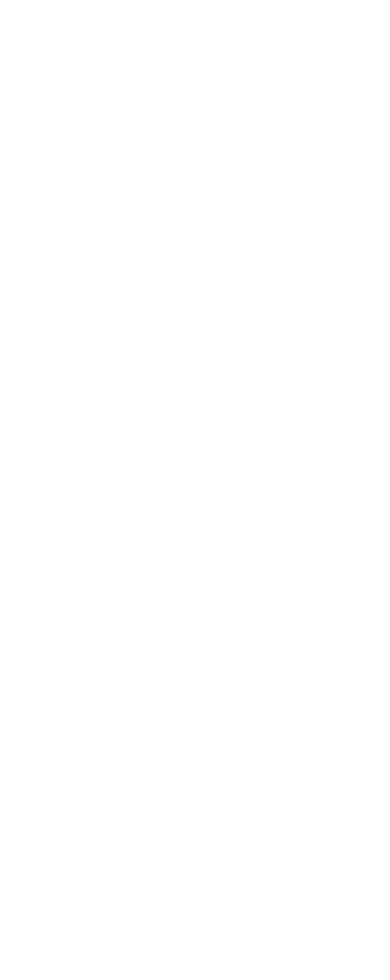
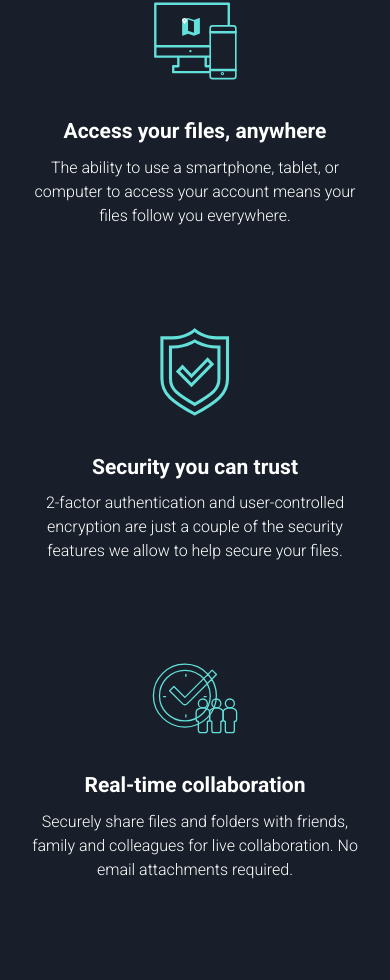
Before and after one commit to code-looney/fylo-landing-page, a React (Vite) app: page / in a window 390 px wide. Shown: the part 1010-1990 px from the top of the page. Before the commit the page ends 844 px from the top, so only its background shows below. Built offline with nearby package versions, Linux system fonts and the light colour scheme.

Commit message:
finished the Cards component mobile/desktop

```diff
--- a/src/App.jsx
+++ b/src/App.jsx
@@ -1,6 +1,7 @@
 import Header from "./components/Header";
 import Hero from "./components/Hero";
 import CTA from "./components/CTA";
+import Cards from "./components/Cards";
 
 export default function App() {
   return (
@@ -8,6 +9,7 @@
       <Header />
       <Hero />
       <CTA />
+      <Cards />
     </div>
   )
 }
--- /dev/null
+++ b/src/components/Cards.jsx
@@ -0,0 +1,36 @@
+import React from 'react'
+import Title from './Title';
+import Sub from './Sub';
+import Icon from './Icon';
+
+const Cards = () => {
+
+  return (
+    <div className='bg-main'>
+            <div className='flex flex-col m-auto md:grid md:grid-rows-2 md:grid-flow-col md:gap-x-[0px] md:w-5/6 gap-[100px] text-center pt-[200px] text-white'>
+              <div className='flex flex-col gap-2'>
+                  <Icon className='flex justify-center pb-7' iconURL='src/images/icon-access-anywhere.svg' />
+                  <Title className='text-[21px] md:text-[20px] font-bold md:font-medium' >Access your files, anywhere</Title>
+                  <Sub className=' font-thin md:text-[14px]' >The ability to use a smartphone, tablet, or <br className='block md:hidden' /> computer <br className='md:block hidden' /> to access your account means your<br className='block md:hidden' /> files follow you<br className='md:block hidden' /> everywhere.</Sub>
+              </div>
+              <div className='flex flex-col gap-2'>
+                  <Icon className='flex justify-center pb-7' iconURL='src/images/icon-security.svg' />
+                  <Title className='text-[21px] md:text-[20px] font-bold md:font-medium' >Security you can trust</Title>
+                  <Sub className=' font-thin md:text-[14px]' >2-factor authentication and user-controlled <br className='block md:hidden' /> encryption are<br className='md:block hidden' /> just a couple of the security<br className='block md:hidden' /> features we allow to help<br className='md:block hidden' /> secure your files.</Sub>
+              </div>
+              <div className='flex flex-col gap-2'>
+                  <Icon className='flex justify-center pb-7' iconURL='src/images/icon-collaboration.svg' />
+                  <Title className='text-[21px] md:text-[20px] font-bold md:font-medium' >Real-time collaboration</Title>
+                  <Sub className=' font-thin md:text-[14px]' >Securely share files and folders with friends, <br className='block md:hidden' /> family and<br className='md:block hidden' /> colleagues for live collaboration. No <br className='block md:hidden' /> email attachments<br className='md:block hidden' /> required.</Sub>
+              </div>
+              <div className='flex flex-col gap-2'>
+                  <Icon className='flex justify-center pb-7' iconURL='src/images/icon-any-file.svg' />
+                  <Title className='text-[21px] md:text-[20px] font-bold md:font-medium' >Store any type of file</Title>
+                  <Sub className=' font-thin md:text-[14px]' >Whether you're sharing holidays photos or work<br className='md:block hidden' /> <br className='block md:hidden' /> documents, Fylo has you covered allowing for all<br className='block md:hidden' /> file<br className='md:block hidden' /> types to be securely stored and shared.</Sub>
+              </div>
+            </div>
+    </div>
+  )
+}
+
+export default Cards
--- /dev/null
+++ b/src/components/Icon.jsx
@@ -0,0 +1,12 @@
+import React from 'react'
+
+const Icon = (props) => {
+    const { className, iconClassName, iconURL } = props;
+  return (
+    <div className={className}>
+        <img className={iconClassName} src={iconURL} alt="" />
+    </div>
+  )
+}
+
+export default Icon
```
